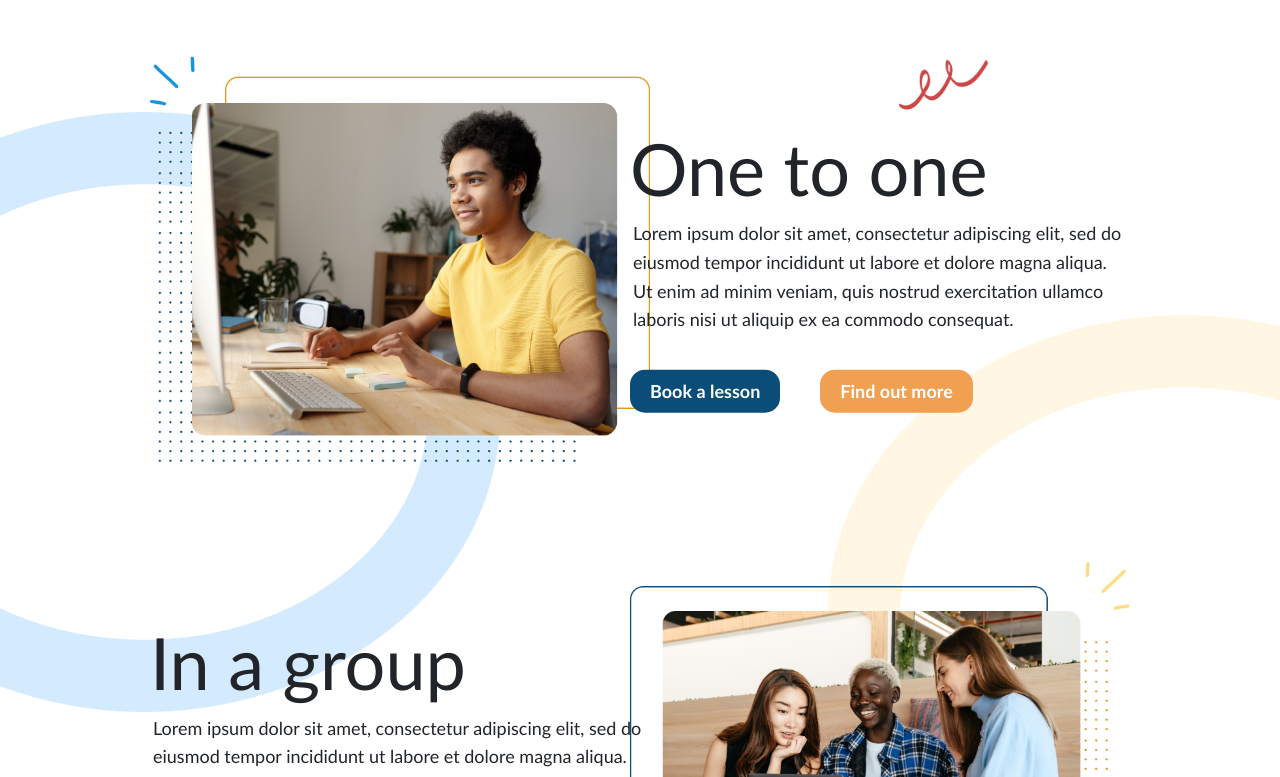
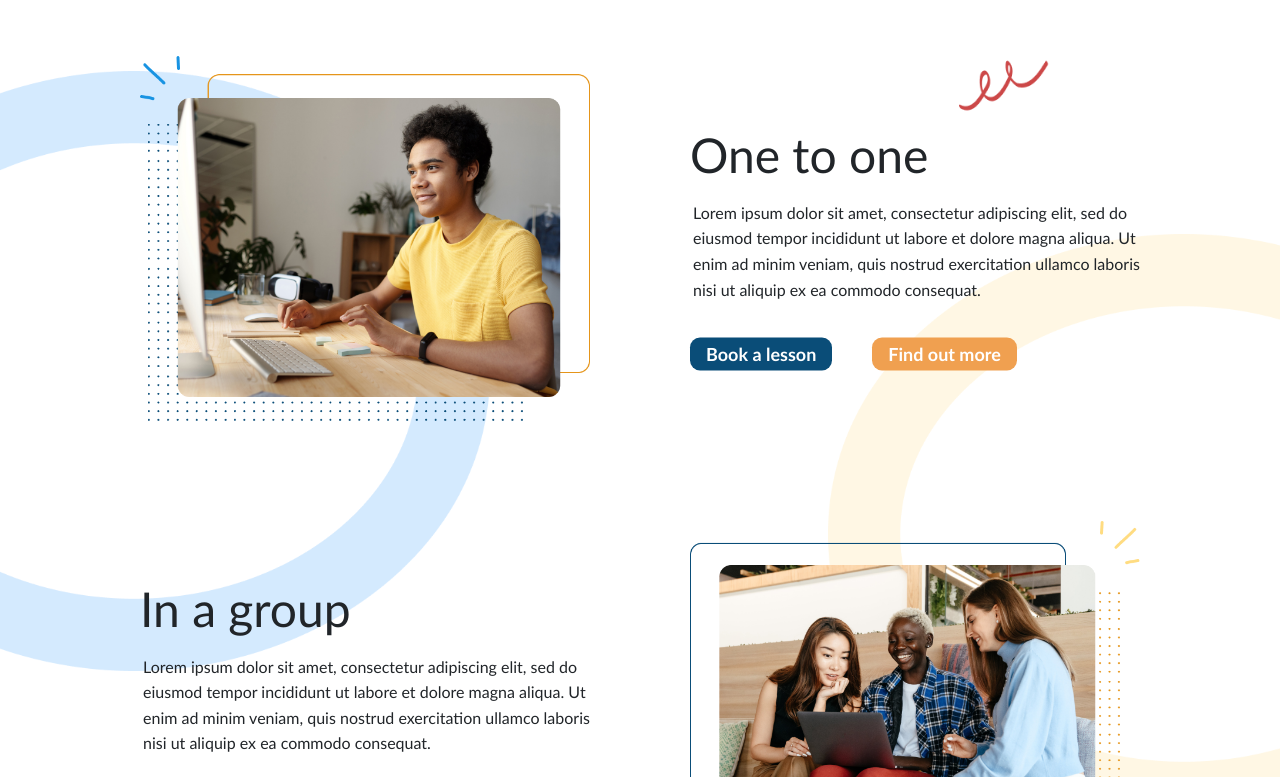
Before and after one commit to jimmybombimmy/joel-wilson-english, a React (Vite) app: page / in a window 1280 px wide. Shown: the part 1283-2060 px from the top of the page. Built offline with nearby package versions, Linux system fonts and the light colour scheme.

Commit message:
format boxes to fit between laptop and desktop sizes - background images to be resized

```diff
--- a/src/components/home/ChooseYourClass/ChooseYourClass.css
+++ b/src/components/home/ChooseYourClass/ChooseYourClass.css
@@ -123,6 +123,12 @@
   background-color: #0a4d78;
 }
 
+@media (min-width: 1400px) {
+  #chooseYourClassTitle {
+    font-size: 4rem;
+  }
+}
+
 @media (min-width: 992px) {
   #justXGrouped {
     grid-template-columns: repeat(12, 1fr);
--- a/src/components/home/Hero/Hero.css
+++ b/src/components/home/Hero/Hero.css
@@ -348,8 +348,6 @@
       font-size: 1.3rem;
     }
 
-
-
   }
 
   @media (max-width: 576px) {
--- a/src/components/home/SoloOrGroup/SoloOrGroup.css
+++ b/src/components/home/SoloOrGroup/SoloOrGroup.css
@@ -1,5 +1,6 @@
 #soloOrGroupSection {
-  padding: 0 150px;
+  /* --soloOrGroupBoxWidth in media */
+
   margin: 150px 0 50px;
   overflow: hidden;
 }
@@ -7,7 +8,7 @@
 #oneToOneSection {
   display: grid;
   grid-template-columns: 50% 50%;
-  margin-bottom: 100px;
+  margin: 0 auto 100px;
 }
 
 #eclipse1 {
@@ -37,11 +38,11 @@
   position: relative;
   margin-top: -70px;
   margin-right: -104px;
-  left: 260px
+  left: 260px;
 }
 
 #oneToOneImg {
-  width: 500px;
+  width: var(--soloOrGroupBoxWidth);
   /* height: 492px; */
   display: inline-block;
   grid-column: 1 / 2;
@@ -50,7 +51,7 @@
 
 #oneToOneInfo {
   /* max-width: 50%; */
-  width: 500px;
+  width: var(--soloOrGroupBoxWidth);
   /* height: 492px; */
 
   justify-self: right;
@@ -66,16 +67,18 @@
   transform: translateY(-50%);
 }
 
-#oneToOneTitle {
-  font-size: 4.5rem;
+.soloOrGroupTitle {
   font-weight: 500;
+
+  /* size in media */
 }
 
 #oneToOneParagraph {
   padding-left: 3px;
   line-height: 160%;
   max-width: 70ch;
-  font-size: 1.125rem;
+
+  /* font-size in media */
 }
 
 .lessonButtons {
@@ -83,25 +86,21 @@
   margin-right: 40px;
   color: white;
   font-weight: bold;
-  font-size: 1.125rem;
-  border-radius: 15px;
-  padding: 8px 20px;
   border: none;
+
+  /* font-size in media */
+  /* padding in media */
+  /* border-radius in media */
 }
-
-
-
-
-
-
 
 #groupSection {
   display: grid;
   grid-template-columns: 50% 50%;
+  margin: 0 auto;
 }
 
 #groupImg {
-  width: 500px;
+  width: var(--soloOrGroupBoxWidth);
   /* height: 492px; */
   display: inline-block;
   grid-column: 2 / 3;
@@ -111,7 +110,7 @@
 
 #groupInfo {
   /* max-width: 50%; */
-  width: 500px;
+  width: var(--soloOrGroupBoxWidth);
   /* height: 492px; */
   justify-self: left;
   grid-column: 1 / 2;
@@ -124,11 +123,6 @@
   position: absolute;
   top: 50%;
   transform: translateY(-50%);
-}
-
-#groupTitle {
-  font-size: 4.5rem;
-  font-weight: 500;
 }
 
 #groupParagraph {
@@ -144,3 +138,73 @@
   left: 400px;
   bottom: 50px;
 }
+
+@media (min-width: 992px) {
+  @media (min-width: 1400px) {
+    #soloOrGroupSection {
+      padding: 0 60px;
+      --soloOrGroupBoxWidth: 500px;
+    }
+
+    #oneToOneSection {
+      max-width: 1200px;
+    }
+    #groupSection {
+      max-width: 1200px;
+    }
+
+    .soloOrGroupTitle {
+      font-size: 3.75rem;
+      margin-bottom: 8px;
+    }
+
+    #oneToOneParagraph {
+      font-size: 1.125rem;
+    }
+
+    #groupParagraph {
+      font-size: 1.125rem;
+    }
+
+    .lessonButtons {
+      font-size: 1.3rem;
+      padding: 3px 20px;
+      border-radius: 10px;
+    }
+  }
+
+  @media (min-width: 992px) and (max-width: 1400px) {
+    #soloOrGroupSection {
+      padding: 0 40px;
+      --soloOrGroupBoxWidth: 450px;
+    }
+
+    #oneToOneSection {
+      max-width: 1000px;
+    }
+
+    #groupSection {
+      max-width: 1000px;
+    }
+
+    .soloOrGroupTitle {
+      font-size: 3rem;
+      margin-bottom: 16px;
+    }
+
+    #oneToOneParagraph {
+      font-size: 1rem;
+    }
+
+    #groupParagraph {
+      font-size: 1rem;
+    }
+
+    .lessonButtons {
+      font-size: 1.125rem;
+      padding: 3px 16px;
+      border-radius: 10px;
+    }
+
+  }
+}
--- a/src/components/home/SoloOrGroup/SoloOrGroup.jsx
+++ b/src/components/home/SoloOrGroup/SoloOrGroup.jsx
@@ -16,7 +16,7 @@ export default function SoloOrGroupSection() {
         <article id="oneToOneInfo">
           <div id="oneToOneContainer">
             <img id="oneToOneSquiggle" src={oneToOneSquiggle} alt="" />
-            <h2 id="oneToOneTitle">One to one</h2>
+            <h2 id="oneToOneTitle" className="soloOrGroupTitle">One to one</h2>
             <p id="oneToOneParagraph">
               Lorem ipsum dolor sit amet, consectetur adipiscing elit, sed do
               eiusmod tempor incididunt ut labore et dolore magna aliqua. Ut
@@ -31,7 +31,7 @@ export default function SoloOrGroupSection() {
       <section id="groupSection">
         <article id="groupInfo">
           <div id="groupContainer">
-            <h2 id="groupTitle">In a group</h2>
+            <h2 id="groupTitle" className="soloOrGroupTitle">In a group</h2>
             <p id="groupParagraph">
               Lorem ipsum dolor sit amet, consectetur adipiscing elit, sed do
               eiusmod tempor incididunt ut labore et dolore magna aliqua. Ut
```
Lines whose indentation alone changed are shown as unchanged.
